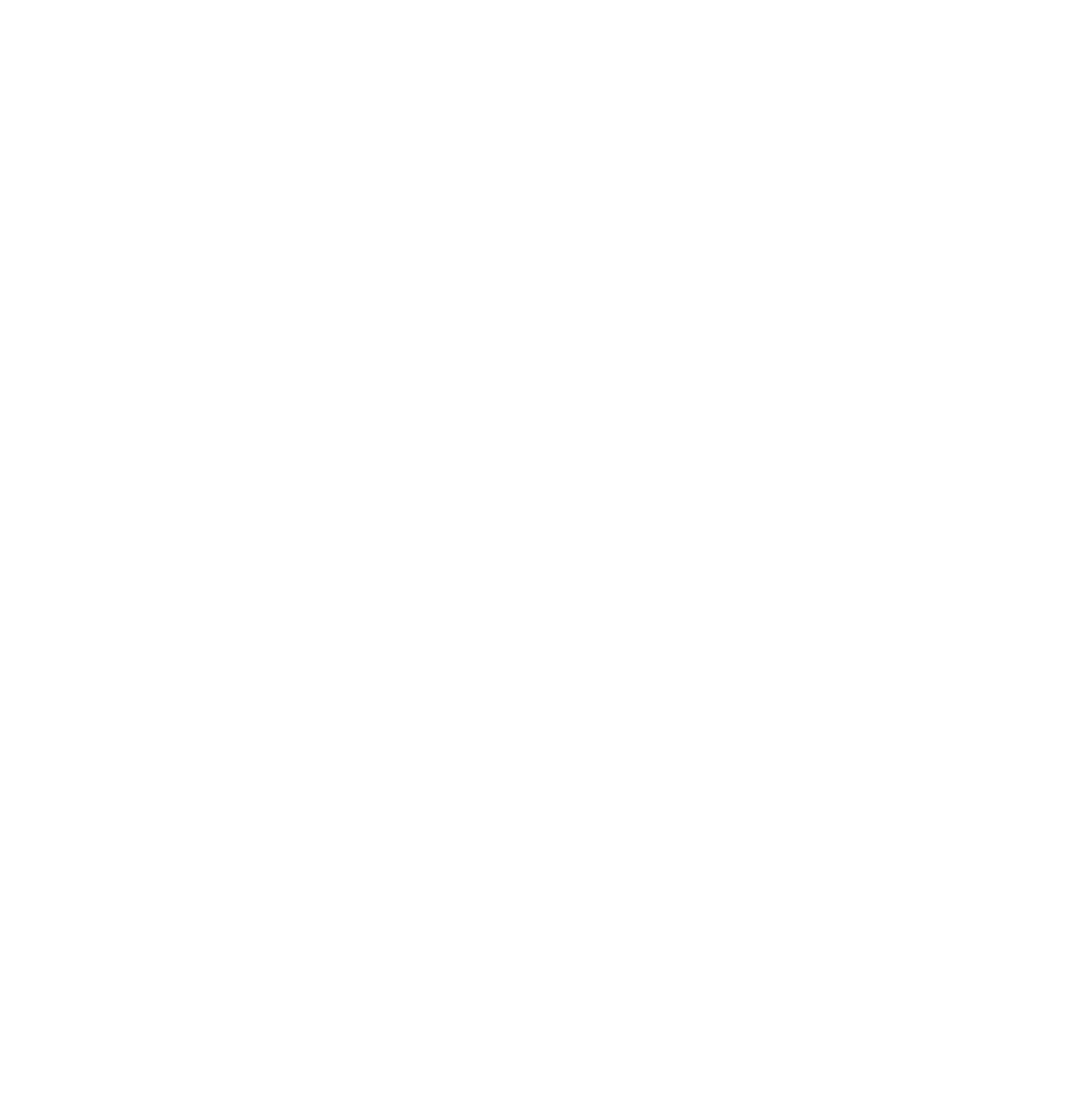
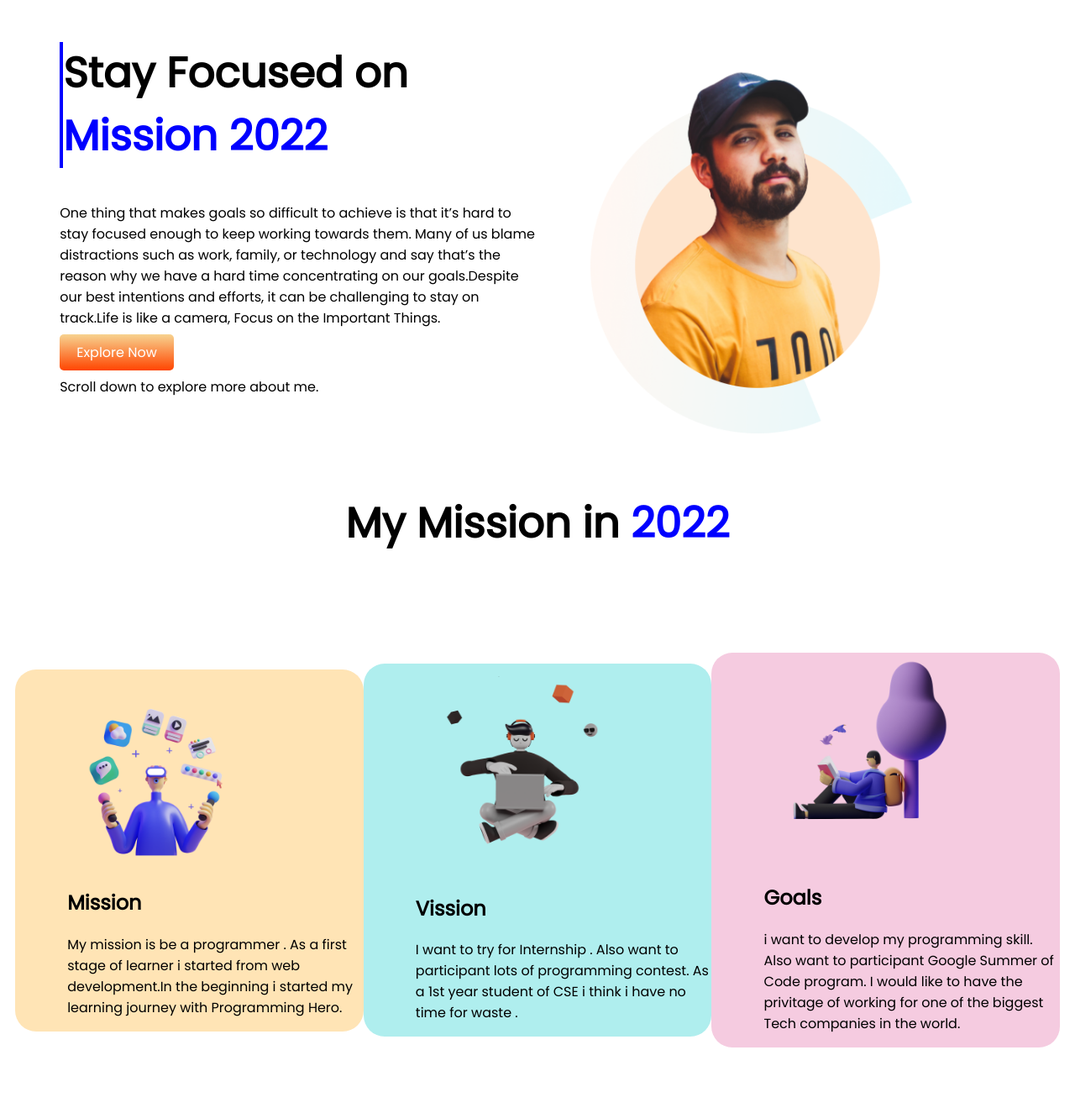
Before and after one commit to aftabun/B5A1_Mission-2022, a plain HTML site: page index.html in a window 1280 px wide. Shown: the top 1325 px of the page at 84% size. Before the commit the page ends 800 px from the top, so only its background shows below. Drawn offline with Linux system fonts and the light colour scheme.

Commit message:
index added

```diff
--- a/index.html
+++ b/index.html
@@ -4,9 +4,79 @@
     <meta charset="UTF-8">
     <meta http-equiv="X-UA-Compatible" content="IE=edge">
     <meta name="viewport" content="width=device-width, initial-scale=1.0">
-    <title>Aftabun's Mision-2022</title>
+     <title>Aftabun's Mision-2022</title>
+      <link rel="preconnect" href="https://fonts.googleapis.com">
+      <link rel="preconnect" href="https://fonts.gstatic.com" crossorigin>
+      <link href="https://fonts.googleapis.com/css2?family=Poppins&display=swap" rel="stylesheet">
+      <link rel="stylesheet" href="style.css">
 </head>
 <body>
+    <section class="section-item ">
+         <div class="half-width">
+            <h1 id="border-line">Stay Focused on
+                <br> <span class="blue-color"> Mission 2022</span>
+            </h1>
+             <p>One thing that makes goals so difficult to achieve is that it’s hard to stay focused enough to keep working towards them. Many of us blame distractions such as work, family, or technology and say that’s the reason why we have a hard time concentrating on our  goals.Despite our best intentions and efforts, it can be challenging to stay on track.Life is like a camera, Focus on the Important Things.</p>
+             <a class="link-button" target="_blank" href="https://www.linkedin.com/in/aftabun-nesa-847917229">Explore Now</a>
+             <p>Scroll down to explore more about me.</p>
+         </div>
+         <div class="half-width">
+            <img src="person-0.png" alt="">
+         </div>
+    </section>
+
+    <section>
+           <h1 class="mission">My Mission in <span class="blue-color">  2022 </span> </h1>
+        <div class="flexible-container ">
+         <div id="mission-item" class="half-width">
+            <img src="illustrator-1.png" alt="">
+            <h2>Mission</h2>
+             <p>My mission is be a programmer . As a first stage of learner i started from web development.In the beginning i started my learning journey with Programming Hero. </p>
+         </div>
+         <div id="vission-item" class="half-width">
+            <img src="illustrator-2.png" alt="">
+            <h2>Vission</h2>
+               <p> I want to try for Internship . Also want to participant lots of programming contest. As a 1st year student of CSE i think i have no time for waste .  </p>
+
+         </div>
+         <div id="goals-item" class="half-width">
+            <img src="illustrator-3.png" alt="">
+            <h2>Goals</h2>
+               <p>i want to develop my programming skill. Also want to participant Google Summer of Code program.  I would like to have the privitage of working for one of the biggest Tech companies in the world. </p>
+         </div>
+        </div>
+    </section>
+
+    <section class="section-item ">
+         <div class="half-width">
+            <img src="coding.png" alt="">
+         </div>
+         <div class="half-width">
+            <h1>Develop</h1>
+            <h1>Without Limits</h1>
+               <p>I already learned the basic HTML and CSS. I can build any simple website. I can even teach my grandma how to make simple website. My goal is to build 3 websites and learn advanced topics.</p>
+            <a class="link-button" href="">Read the Documentation</a>
+         </div>
+    </section>
+
+    <section class="section-item ">
+        <div class="half-width">
+            <h1>Know Our</h1>
+            <h1>Global Community</h1>
+               <p>I am the master of HTML, CSS and Javascript. I know everything needed to make a website function, efficient. I didn't stop with the web Development . </p>
+            <a class="link-button" href="">Read the Documentation</a>
+        </div>
+        <div>
+            <img src="project.png" alt="">
+        </div>
+    </section>
+
+  <footer>
+    <section class="footer-item">
+        <h2> Mission <span class="blue-color"> 2022 </span></h2>
+           <p>Hard work , Perseverance and Determination for 2022 </p>
+    </section>
+  </footer>
 
 </body>
 </html>
--- a/style.css
+++ b/style.css
@@ -0,0 +1,65 @@
+body{
+    font-family: 'Poppins', sans-serif;
+    margin: 0pxs;
+}
+h1{
+    font-size: 50px;
+}
+.blue-color{
+    color: blue;
+}
+#border-line{
+    border-left: 4px solid;
+    border-color: blue;
+}
+.section-item{
+    display: flex;
+    margin-bottom: 5%;
+}
+.flexible-container{
+    display: flex;
+    height: 600px;
+    margin-bottom: 150px;
+    padding: 10px;
+    justify-content: center;
+    align-items: center;
+}
+.half-width{
+    width: 50%;
+    padding-left: 5%;
+}
+.half-width img{
+    width: 70%;
+}
+.mission{
+    text-align: center;
+}
+.link-button{
+    text-decoration: none;
+    color: white;
+    padding: 10px 20px;
+    background-image: linear-gradient(rgb(247, 211, 144) , orangered);
+    border-radius: 5px;
+}
+#mission-item{
+    border-radius: 25px;
+    background: moccasin;
+}
+#vission-item{
+    border-radius: 25px;
+    background: paleturquoise;
+}
+#goals-item{
+    border-radius: 25px;
+    background: rgb(245, 203, 224);
+}
+.footer-item{
+    color: white;
+    background-color: black;
+    margin: 0%;
+    height: 150px;
+    padding: 10px;
+    text-align: center;
+    align-items: center;
+    justify-content: center;
+}
```
Also changed, not shown: coding.png (added), illustrator-1.png (added), illustrator-2.png (added), illustrator-3.png (added), person-0.png (added), 1 other file.
